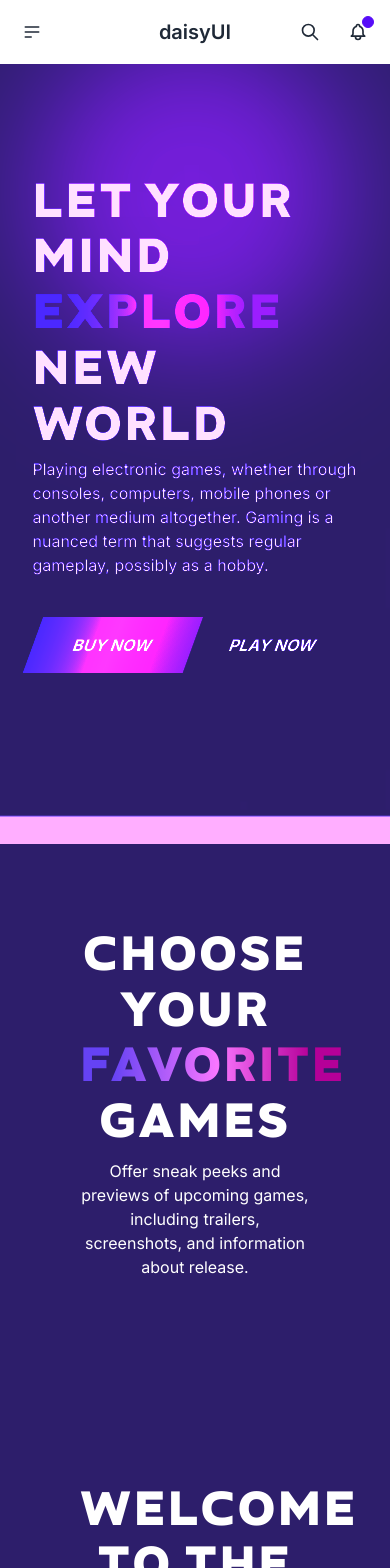
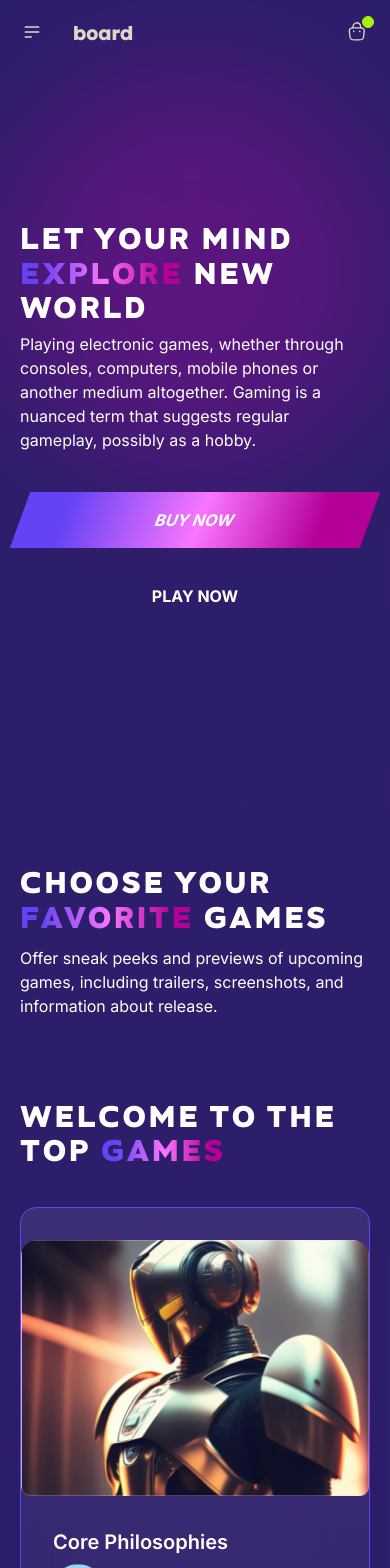
Before and after one commit to roloep85/sup-test, a Next.js app: page / in a window 390 px wide. Shown: the top 1568 px of the page. Built offline with nearby package versions, Linux system fonts and the light colour scheme.

Commit message:
navbar fixes

```diff
--- a/app/components/GameCard.tsx
+++ b/app/components/GameCard.tsx
@@ -1,32 +1,36 @@
-import React from 'react'
+import React from "react";
 
-import Image from 'next/image'
+import Image from "next/image";
 
 const GameCard = () => {
   return (
     <div className="card pt-8 text-white shadow-xl">
       <figure>
-        <Image src="/img/rectangle-13.png" className="max-w-full" alt="Game" width={400} height={100} />
+        <Image
+          src="/img/rectangle-13.png"
+          className="max-w-full"
+          alt="Game"
+          width={400}
+          height={100}
+        />
       </figure>
       <div className="card-body">
         <h2 className="card-title capitalize">core philosophies</h2>
         <div className="flex gap-x-5">
-            <Image src="/img/ellipse-7.png" alt="" width={50} height={50}/>
+          <Image src="/img/ellipse-7.png" alt="" width={50} height={50} />
           <div>
-            <h4>Name Surname</h4>
+            <h4></h4>
             <small>Company</small>
           </div>
         </div>
         <div className="card-actions">
-            <button
-            className="p-4 w-full font-bold border-0 uppercase bg-gradient-to-r from-purple via-pink to-magenta slant text-white mt-5"
-            >
+          <button className="btn-slant p-4 w-full font-bold border-0 uppercase bg-gradient-to-r from-purple via-pink to-magenta slant text-white mt-5">
             <span>Live Demo</span>
           </button>
         </div>
       </div>
     </div>
-  )
-}
+  );
+};
 
-export default GameCard
+export default GameCard;
--- /dev/null
+++ b/app/components/Navbar.tsx
@@ -0,0 +1,105 @@
+import React from "react";
+
+const Navbar = () => {
+  return (
+    <div className="navbar absolute invert z-20">
+      <div className="navbar-start">
+        <div className="dropdown">
+          <label tabIndex={0} className="btn btn-ghost btn-circle lg:hidden">
+            <svg
+              xmlns="http://www.w3.org/2000/svg"
+              className="h-5 w-5"
+              fill="none"
+              viewBox="0 0 24 24"
+              stroke="currentColor"
+            >
+              <path
+                strokeLinecap="round"
+                strokeLinejoin="round"
+                strokeWidth="2"
+                d="M4 6h16M4 12h16M4 18h7"
+              />
+            </svg>
+          </label>
+          <ul
+            tabIndex={0}
+            className="menu menu-sm dropdown-content mt-3 z-[1] p-2 shadow rounded-box w-52"
+          >
+            <li>
+              <a>Products</a>
+            </li>
+            <li>
+              <a>Apps & Games</a>
+            </li>
+            <li>
+              <a>Features</a>
+            </li>
+            <li>
+              <a>Support</a>
+            </li>
+            <li>
+              <a>About</a>
+            </li>
+          </ul>
+        </div>
+        <a className="btn btn-ghost normal-case text-xl logo">board</a>
+      </div>
+      <div className="navbar-center hidden lg:flex">
+        <ul className="menu menu-horizontal font-bold uppercase px-1">
+          <li>
+            <a className="hover:bg-transparent hover:text-black">Products</a>
+          </li>
+          <li>
+            <a className="hover:bg-transparent hover:text-black">
+              Apps & Games
+            </a>
+          </li>
+          <li>
+            <a className="hover:bg-transparent hover:text-black">Features</a>
+          </li>
+          <li>
+            <a className="hover:bg-transparent hover:text-black">Support</a>
+          </li>
+          <li>
+            <a className="hover:bg-transparent hover:text-black">About</a>
+          </li>
+        </ul>
+      </div>
+      <div className="navbar-end">
+        {/* <button className="btn btn-ghost btn-circle">
+            <svg xmlns="http://www.w3.org/2000/svg" className="h-5 w-5" fill="none" viewBox="0 0 24 24" stroke="currentColor"><path strokeLinecap="round" strokeLinejoin="round" strokeWidth="2" d="M21 21l-6-6m2-5a7 7 0 11-14 0 7 7 0 0114 0z" /></svg>
+        </button> */}
+        <button className="btn btn-ghost btn-circle">
+          <div className="indicator">
+            <svg
+              className="h-5 w-5"
+              viewBox="0 0 24 24"
+              fill="none"
+              xmlns="http://www.w3.org/2000/svg"
+            >
+              <path
+                d="M15.1532 7.68093C14.7338 7.68093 14.3859 7.3331 14.3859 6.91364V5.50182C14.3859 4.42762 13.9256 3.38409 13.1276 2.65772C12.3194 1.92112 11.2758 1.58351 10.1709 1.68582C8.32943 1.85974 6.71299 3.74216 6.71299 5.70643V6.6988C6.71299 7.11825 6.36515 7.46609 5.9457 7.46609C5.52625 7.46609 5.17841 7.11825 5.17841 6.6988V5.6962C5.17841 2.94418 7.39844 0.406993 10.0277 0.151228C11.5623 0.00800005 13.0355 0.488837 14.1609 1.52213C15.276 2.53495 15.9205 3.9877 15.9205 5.50182V6.91364C15.9205 7.3331 15.5727 7.68093 15.1532 7.68093Z"
+                fill="currentColor"
+              />
+              <path
+                d="M13.6185 22.1264H7.48013C2.75361 22.1264 1.87378 19.9269 1.6487 17.7887L0.88141 11.6606C0.768873 10.5557 0.727951 8.96992 1.80216 7.78317C2.72291 6.76011 4.24727 6.26904 6.45708 6.26904H14.6415C16.8616 6.26904 18.3859 6.77034 19.2964 7.78317C20.3604 8.96992 20.3297 10.5557 20.2172 11.6401L19.4499 17.7887C19.2248 19.9269 18.345 22.1264 13.6185 22.1264ZM6.45708 7.80363C4.72811 7.80363 3.54136 8.14124 2.93776 8.81646C2.43646 9.36891 2.27277 10.218 2.40577 11.4866L3.17306 17.6148C3.34698 19.2517 3.79713 20.6021 7.48013 20.6021H13.6185C17.3015 20.6021 17.7516 19.2619 17.9255 17.6352L18.6928 11.4866C18.8258 10.2385 18.6621 9.38937 18.1608 8.82669C17.5572 8.14124 16.3705 7.80363 14.6415 7.80363H6.45708Z"
+                fill="currentColor"
+              />
+              <path
+                d="M14.0485 12.3049C13.4756 12.3049 13.0153 11.8445 13.0153 11.2818C13.0153 10.7192 13.4756 10.2588 14.0383 10.2588C14.601 10.2588 15.0614 10.7192 15.0614 11.2818C15.0614 11.8445 14.6112 12.3049 14.0485 12.3049Z"
+                fill="currentColor"
+              />
+              <path
+                d="M6.88708 12.3049C6.31417 12.3049 5.85379 11.8445 5.85379 11.2818C5.85379 10.7192 6.31417 10.2588 6.87685 10.2588C7.43953 10.2588 7.89991 10.7192 7.89991 11.2818C7.89991 11.8445 7.44976 12.3049 6.88708 12.3049Z"
+                fill="currentColor"
+              />
+            </svg>
+            <span className="badge badge-xs badge-primary indicator-item"></span>
+          </div>
+        </button>
+      </div>
+    </div>
+  );
+};
+
+export default Navbar;
--- a/app/globals.css
+++ b/app/globals.css
@@ -32,6 +32,10 @@ body {
 }
 
 /* TODO: Scope to page */
+.logo {
+  font-family: 'Ondo';
+}
+
 .heading {
   font-family: 'Ondo';
   line-height: 116.6%;
@@ -40,23 +44,24 @@ body {
 }
 
 .heading span {
-  background: -webkit-linear-gradient(0deg, #6542F4 11.84%, #F976FF 51.56%, #B50098 86.46%);
+  background: -webkit-linear-gradient(0, #6542F4 11.84%, #F976FF 51.56%, #B50098 86.46%);
   -webkit-background-clip: text;
   -webkit-text-fill-color: transparent;
 }
 
-.slant {
+.btn-slant {
+  background: -webkit-linear-gradient(0, #6542F4 11.84%, #F976FF 51.56%, #B50098 86.46%);
   transform: skew(-20deg);
 }
 
-.card {
+.card, .dropdown-content {
   border: 1px solid #6542F4;
   background: linear-gradient(180deg, rgba(255, 255, 255, 0.08) 0%, rgba(217, 217, 217, 0.04) 100%);
   backdrop-filter: blur(25px);
 }
 
 .gamer {
-  background: url('/img/artboard-11.png'), lightgray -91.869px 41.66px / 102.737% 92.356% no-repeat;
+  background: url('/img/artboard-11.png');
   background-size: cover;
   mix-blend-mode: color-dodge;
 }
--- a/app/layout.tsx
+++ b/app/layout.tsx
@@ -1,6 +1,7 @@
 import type { Metadata } from "next";
 import { Inter } from "next/font/google";
 import "./globals.css";
+import Navbar from "./components/Navbar";
 
 const inter = Inter({ subsets: ["latin"] });
 
@@ -17,34 +18,7 @@ export default function RootLayout({
   return (
     <html lang="en">
       <body className={`${inter.className} bg-brand`}>
-        <div className="navbar bg-base-100 absolute z-20">
-          <div className="navbar-start">
-            <div className="dropdown">
-              <label tabIndex={0} className="btn btn-ghost btn-circle">
-                <svg xmlns="http://www.w3.org/2000/svg" className="h-5 w-5" fill="none" viewBox="0 0 24 24" stroke="currentColor"><path strokeLinecap="round" strokeLinejoin="round" strokeWidth="2" d="M4 6h16M4 12h16M4 18h7" /></svg>
-              </label>
-              <ul tabIndex={0} className="menu menu-sm dropdown-content mt-3 z-[1] p-2 shadow bg-base-100 rounded-box w-52">
-                <li><a>Homepage</a></li>
-                <li><a>Portfolio</a></li>
-                <li><a>About</a></li>
-              </ul>
-            </div>
-          </div>
-          <div className="navbar-center">
-            <a className="btn btn-ghost normal-case text-xl">daisyUI</a>
-          </div>
-          <div className="navbar-end">
-            <button className="btn btn-ghost btn-circle">
-              <svg xmlns="http://www.w3.org/2000/svg" className="h-5 w-5" fill="none" viewBox="0 0 24 24" stroke="currentColor"><path strokeLinecap="round" strokeLinejoin="round" strokeWidth="2" d="M21 21l-6-6m2-5a7 7 0 11-14 0 7 7 0 0114 0z" /></svg>
-            </button>
-            <button className="btn btn-ghost btn-circle">
-              <div className="indicator">
-                <svg xmlns="http://www.w3.org/2000/svg" className="h-5 w-5" fill="none" viewBox="0 0 24 24" stroke="currentColor"><path strokeLinecap="round" strokeLinejoin="round" strokeWidth="2" d="M15 17h5l-1.405-1.405A2.032 2.032 0 0118 14.158V11a6.002 6.002 0 00-4-5.659V5a2 2 0 10-4 0v.341C7.67 6.165 6 8.388 6 11v3.159c0 .538-.214 1.055-.595 1.436L4 17h5m6 0v1a3 3 0 11-6 0v-1m6 0H9" /></svg>
-                <span className="badge badge-xs badge-primary indicator-item"></span>
-              </div>
-            </button>
-          </div>
-        </div>
+        <Navbar />
         {children}
         <footer className="bg-footer-image bg-cover">
           <div className="container mx-auto p-20">
--- a/app/page.tsx
+++ b/app/page.tsx
@@ -1,72 +1,70 @@
-import Image from 'next/image'
+import Image from "next/image";
 
-import GameCard from "./components/GameCard"
+import GameCard from "./components/GameCard";
 
 export default function Home() {
   return (
     <>
-      <div className="gamer hero min-h-screen relative">
-        <div
-          className="absolute -z-10 w-96 h-96 rounded-full blur-3xl inset-0 opacity-70 bg-pink-dark"
-        ></div>
-        <div className="text-neutral-content w-10/12">
+      <div className="hero min-h-screen relative">
+        <div className="absolute w-96 h-96 rounded-full blur-3xl left-0 top-20 opacity-25 bg-pink-dark"></div>
+        <div className="hero-overlay gamer"></div>
+        <div className="relative text-white p-5 lg:w-10/12">
           <div className="max-w-md">
-            <h1 className="text-5xl font-bold font-display uppercase heading mb-2">
+            <h1 className="text-3xl lg:text-5xl font-bold font-display uppercase heading mb-2">
               Let your mind <span>explore</span> new world
             </h1>
             <p className="mb-5">
               Playing electronic games, whether through consoles, computers,
-              mobile phones or another medium altogether. Gaming is a nuanced term
-              that suggests regular gameplay, possibly as a hobby.
+              mobile phones or another medium altogether. Gaming is a nuanced
+              term that suggests regular gameplay, possibly as a hobby.
             </p>
-            <button
-              className="p-4 w-40 font-bold border-0 uppercase bg-gradient-to-r from-purple via-pink to-magenta slant text-white mt-5"
-            >
+            <button className="p-4 w-full lg:w-40 font-bold border-0 uppercase btn-slant text-white mt-5">
               Buy Now
             </button>
-            <button
-              className="p-4 w-40 font-bold border-0 uppercase to-magenta slant text-white mt-5"
-            >
+            <button className="p-4 w-full lg:w-40 font-bold border-0 uppercase to-magenta slant text-white mt-5">
               Play Now
             </button>
           </div>
         </div>
       </div>
-      <section className="container mx-auto p-20">
+      <section className="container mx-auto p-5 lg:p-20">
         <div className="max-w-lg mb-10 mx-auto">
-          <h2 className="text-5xl font-bold heading mb-2 text-center text-white">
+          <h2 className="text-3xl lg:text-5xl font-bold heading mb-2 lg:text-center text-white">
             choose your <span>FAvorite</span> games
           </h2>
-          <p className="text-center text-white mt-3">
-            Offer sneak peeks and previews of upcoming games, including trailers,
-            screenshots, and information about release.
+          <p className="lg:text-center text-white mt-3">
+            Offer sneak peeks and previews of upcoming games, including
+            trailers, screenshots, and information about release.
           </p>
         </div>
       </section>
-      <section className="container mx-auto p-20">
+      <section className="container mx-auto p-5 lg:p-20">
         <div className="max-w-lg mb-10 mx-auto">
-          <h2 className="text-5xl font-bold heading mb-2 text-center text-white">
+          <h2 className="text-3xl lg:text-5xl font-bold heading mb-2 lg:text-center text-white">
             Welcome to the top <span>games</span>
           </h2>
         </div>
-        <div className="grid md:grid-cols-2 lg:grid-cols-3 md:gap-6 lg:gap-8">
+        <div className="grid md:grid-cols-2 lg:grid-cols-3 gap-4 md:gap-6 lg:gap-8">
           <div className="card pt-8 text-white shadow-xl">
             <figure>
-              <Image width={400} height={100} src="/img/rectangle-9.png" alt="Game" />
+              <Image
+                width={400}
+                height={100}
+                src="/img/rectangle-9.png"
+                alt="Game"
+              />
             </figure>
             <div className="card-body">
               <h2 className="card-title capitalize">core philosophies</h2>
               <div className="flex gap-x-5">
-                <Image width={100} height={100} src="/img/ellipse-5.png" alt="" />
+                <Image width={50} height={50} src="/img/ellipse-5.png" alt="" />
                 <div>
                   <h4>Name Surname</h4>
                   <small>Company</small>
                 </div>
               </div>
               <div className="card-actions">
-                <button
-                  className="p-4 w-full font-bold border-0 uppercase bg-gradient-to-r from-purple via-pink to-magenta slant text-white mt-5"
-                >
+                <button className="btn-slant p-4 w-full font-bold border-0 uppercase bg-gradient-to-r from-purple via-pink to-magenta slant text-white mt-5">
                   <span>Live Demo</span>
                 </button>
               </div>
@@ -74,30 +72,39 @@ export default function Home() {
           </div>
           <div className="card pt-8 text-white shadow-xl">
             <figure>
-              <Image width={400} height={100} src="/img/rectangle-11.png" alt="Game" />
+              <Image
+                width={400}
+                height={100}
+                src="/img/rectangle-11.png"
+                alt="Game"
+              />
             </figure>
             <div className="card-body">
               <h2 className="card-title capitalize">core philosophies</h2>
               <div className="flex gap-x-5">
-                <Image width={100} height={100} src="/img/ellipse-6.png" alt="" />
+                <Image width={50} height={50} src="/img/ellipse-6.png" alt="" />
                 <div>
                   <h4>Name Surname</h4>
                   <small>Company</small>
                 </div>
               </div>
               <div className="card-actions">
-                <button
-                  className="p-4 w-full font-bold border-0 uppercase bg-gradient-to-r from-purple via-pink to-magenta slant text-white mt-5"
-                >
+                <button className="btn-slant p-4 w-full font-bold border-0 uppercase bg-gradient-to-r from-purple via-pink to-magenta slant text-white mt-5">
                   <span>Live Demo</span>
                 </button>
               </div>
             </div>
           </div>
+
           <GameCard />
           <div className="card pt-8 text-white shadow-xl">
             <figure>
-              <Image width={400} height={100} src="/img/rectangle-17.png" alt="Game" />
+              <Image
+                width={400}
+                height={100}
+                src="/img/rectangle-17.png"
+                alt="Game"
+              />
             </figure>
             <div className="card-body">
               <h2 className="card-title capitalize">core philosophies</h2>
@@ -109,9 +116,7 @@ export default function Home() {
                 </div>
               </div>
               <div className="card-actions">
-                <button
-                  className="p-4 w-full font-bold border-0 uppercase bg-gradient-to-r from-purple via-pink to-magenta slant text-white mt-5"
-                >
+                <button className="btn-slant p-4 w-full font-bold border-0 uppercase bg-gradient-to-r from-purple via-pink to-magenta slant text-white mt-5">
                   <span>Live Demo</span>
                 </button>
               </div>
@@ -119,7 +124,12 @@ export default function Home() {
           </div>
           <div className="card pt-8 text-white shadow-xl">
             <figure>
-              <Image width={400} height={100} src="/img/rectangle-18.png" alt="Game" />
+              <Image
+                width={400}
+                height={100}
+                src="/img/rectangle-18.png"
+                alt="Game"
+              />
             </figure>
             <div className="card-body">
               <h2 className="card-title capitalize">core philosophies</h2>
@@ -131,9 +141,7 @@ export default function Home() {
                 </div>
               </div>
               <div className="card-actions">
-                <button
-                  className="p-4 w-full font-bold border-0 uppercase bg-gradient-to-r from-purple via-pink to-magenta slant text-white mt-5"
-                >
+                <button className="btn-slant p-4 w-full font-bold border-0 uppercase bg-gradient-to-r from-purple via-pink to-magenta slant text-white mt-5">
                   <span>Live Demo</span>
                 </button>
               </div>
@@ -141,21 +149,29 @@ export default function Home() {
           </div>
           <div className="card pt-8 text-white shadow-xl">
             <figure>
-              <Image width={400} height={100} src="/img/rectangle-19.png" alt="Game" />
+              <Image
+                width={400}
+                height={100}
+                src="/img/rectangle-19.png"
+                alt="Game"
+              />
             </figure>
             <div className="card-body">
               <h2 className="card-title capitalize">core philosophies</h2>
               <div className="flex gap-x-5">
-                <Image width={50} height={50} src="/img/ellipse-10.png" alt="" />
+                <Image
+                  width={50}
+                  height={50}
+                  src="/img/ellipse-10.png"
+                  alt=""
+                />
                 <div>
                   <h4>Name Surname</h4>
                   <small>Company</small>
                 </div>
               </div>
               <div className="card-actions">
-                <button
-                  className="p-4 w-full font-bold border-0 uppercase bg-gradient-to-r from-purple via-pink to-magenta slant text-white mt-5"
-                >
+                <button className="btn-slant p-4 w-full font-bold border-0 uppercase bg-gradient-to-r from-purple via-pink to-magenta slant text-white mt-5">
                   <span>Live Demo</span>
                 </button>
               </div>
@@ -163,27 +179,26 @@ export default function Home() {
           </div>
         </div>
       </section>
-      <section className="container mx-auto p-20">
+      <section className="container mx-auto p-5 lg:p-20">
         <div className="grid lg:grid-cols-2 gap-6 md:gap-8">
           <div className="card pt-8 text-white shadow-xl">
             <div className="card-body">
-              <img
-                src="/img/rating-full.svg"
-                className="w-32"
-                alt="Rating"
-              />
+              <img src="/img/rating-full.svg" className="w-32" alt="Rating" />
               <p>
                 One of the standout features of this gaming website is its
                 extensive library of game guides and tutorials. It has helped me
                 level up my skills, conquer challenging quests, and discover
-                hidden secrets within games. The guides are comprehensive, easy to
-                follow, and have undoubtedly elevated my gaming performance.
+                hidden secrets within games. The guides are comprehensive, easy
+                to follow, and have undoubtedly elevated my gaming performance.
               </p>
-              <div
-                className="h-[1px] my-4 bg-gradient-to-r from-white to-transparent"
-              ></div>
+              <div className="h-[1px] my-4 bg-gradient-to-r from-white to-transparent"></div>
               <div className="card-actions flex gap-x-5">
-                <Image width={100} height={100} src="/img/ellipse-12.png" alt="" />
+                <Image
+                  width={50}
+                  height={50}
+                  src="/img/ellipse-12.png"
+                  alt=""
+                />
                 <div>
                   <h4>Name Surname</h4>
                   <small>Company</small>
@@ -193,23 +208,22 @@ export default function Home() {
           </div>
           <div className="card pt-8 text-white shadow-xl">
             <div className="card-body">
-              <img
-                src="/img/rating-full.svg"
-                className="w-32"
-                alt="Rating"
-              />
+              <img src="/img/rating-full.svg" className="w-32" alt="Rating" />
               <p>
                 One of the standout features of this gaming website is its
                 extensive library of game guides and tutorials. It has helped me
                 level up my skills, conquer challenging quests, and discover
-                hidden secrets within games. The guides are comprehensive, easy to
-                follow, and have undoubtedly elevated my gaming performance.
+                hidden secrets within games. The guides are comprehensive, easy
+                to follow, and have undoubtedly elevated my gaming performance.
               </p>
-              <div
-                className="h-[1px] my-4 bg-gradient-to-r from-white to-transparent"
-              ></div>
+              <div className="h-[1px] my-4 bg-gradient-to-r from-white to-transparent"></div>
               <div className="card-actions flex gap-x-5">
-                <Image width={100} height={100} src="/img/ellipse-13.png" alt="" />
+                <Image
+                  width={50}
+                  height={50}
+                  src="/img/ellipse-13.png"
+                  alt=""
+                />
                 <div>
                   <h4>Name Surname</h4>
                   <small>Company</small>
@@ -220,5 +234,5 @@ export default function Home() {
         </div>
       </section>
     </>
-  )
+  );
 }
```
Lines whose indentation alone changed are shown as unchanged.
